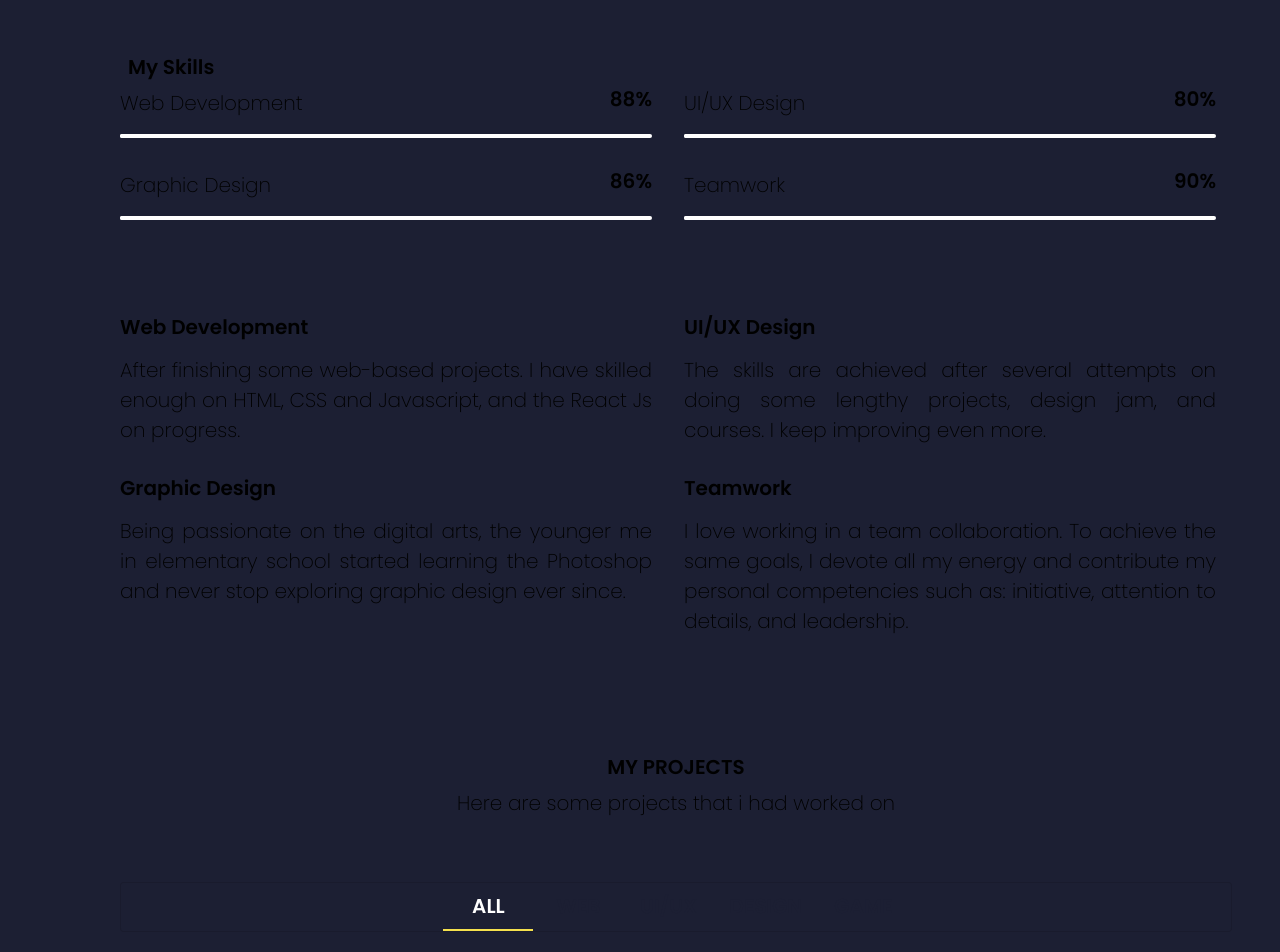
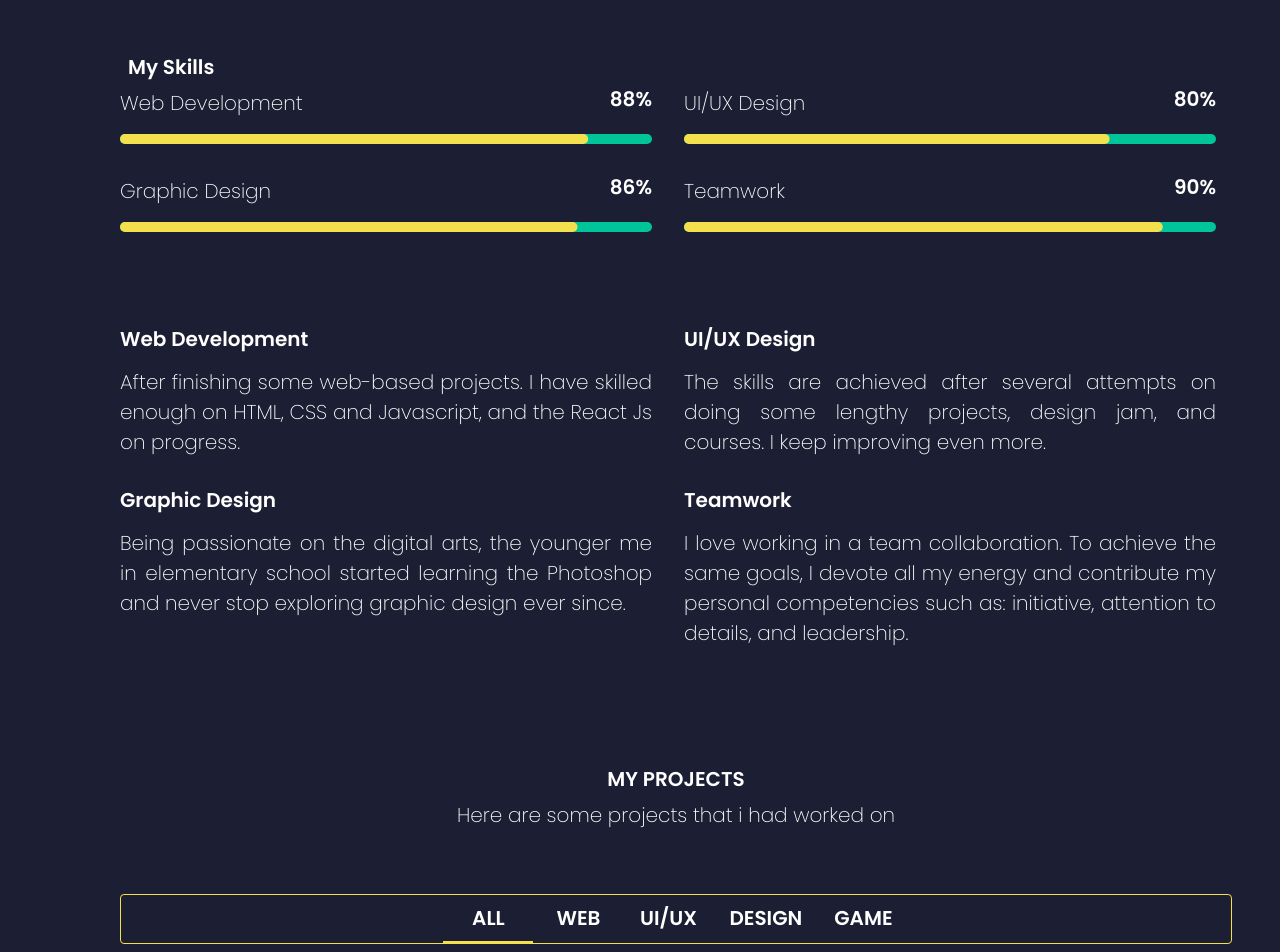
Before and after one commit to rayhanendra/myPortfolio-V1, a React (Create React App) app: page / in a window 1280 px wide. Shown: the part 1120-2072 px from the top of the page. Built offline with nearby package versions, Linux system fonts and the light colour scheme.

Commit message:
fix about & project + fix tab & dialog

```diff
--- a/public/index.html
+++ b/public/index.html
@@ -26,7 +26,7 @@
     -->
     <title>Rayhanendra's Portfolio</title>
   </head>
-  <body>
+  <body style="background-color: #1C1F33">
     <noscript>You need to enable JavaScript to run this app.</noscript>
     <div id="root"></div>
     <!--
--- a/src/App.js
+++ b/src/App.js
@@ -17,7 +17,6 @@ function App() {
           maxWidth="xl"
           sx={{
             paddingLeft: { lg: 12 },
-            backgroundColor: "#1C1F33",
           }}
         >
           <Home />
--- a/src/components/Dialog/DialogBase.js
+++ b/src/components/Dialog/DialogBase.js
@@ -26,8 +26,7 @@ const useStyles = makeStyles(({ palette, spacing }) => ({
 
 const DialogBase = (props) => {
   const classes = useStyles();
-  const { children, title, type, year, github, setIsShowDialog, isShowDialog } =
-    props;
+  const { children, title, type, year, github, onClose, open } = props;
 
   const fullScreen = useMediaQuery(theme.breakpoints.down("sm"));
 
@@ -38,7 +37,8 @@ const DialogBase = (props) => {
   return (
     <Box>
       <Dialog
-        open={isShowDialog}
+        onClose={onClose}
+        open={open}
         TransitionComponent={Transition}
         aria-labelledby="alert-dialog-title"
         aria-describedby="alert-dialog-description"
@@ -69,7 +69,7 @@ const DialogBase = (props) => {
               </a>
             )}
           </Box>
-          <IconButton onClick={() => setIsShowDialog(!isShowDialog)}>
+          <IconButton onClick={() => onClose(false)}>
             <Close className={classes.titleClose} style={{ color: "white" }} />
           </IconButton>
         </Box>
--- a/src/containers/About/About.js
+++ b/src/containers/About/About.js
@@ -2,25 +2,26 @@ import React from "react";
 import { Box, Container, Grid, Typography } from "@mui/material";
 import theme from "containers/styles/theme";
 import about from "assets/images/about.svg";
-import LinearProgress from "@mui/material/LinearProgress";
+import LinearProgress, {
+  linearProgressClasses,
+} from "@mui/material/LinearProgress";
 import { skills } from "./data";
-import { makeStyles, withStyles } from "@mui/styles";
+import { makeStyles } from "@mui/styles";
+import { styled } from "@mui/material/styles";
+
 // import poly2 from "assets/images/poly2.png";
 
-const BorderLinearProgress = withStyles((theme) => ({
-  root: {
-    height: 10,
-    borderRadius: 5,
-    marginTop: theme.spacing(2),
-  },
-  colorPrimary: {
+const BorderLinearProgress = styled(LinearProgress)(({ theme }) => ({
+  height: 10,
+  borderRadius: 5,
+  [`&.${linearProgressClasses.colorPrimary}`]: {
     backgroundColor: theme.palette.secondary.accent,
   },
-  bar: {
+  [`& .${linearProgressClasses.bar}`]: {
     borderRadius: 5,
     backgroundColor: theme.palette.secondary.main,
   },
-}))(LinearProgress);
+}));
 
 const useStyles = makeStyles(() => ({
   root: {
@@ -41,12 +42,12 @@ const About = () => {
           {/* <Box className={classes.poly}>
           <img src={poly2} alt="polygon" />
         </Box> */}
-          <Grid container style={{ marginBottom: theme.spacing(10) }}>
+          <Grid container sx={{ marginBottom: theme.spacing(10) }}>
             <Grid item xs={12} md={6}>
               <img src={about} alt="" />
             </Grid>
-            <Grid item xs={12} md={6} style={{ margin: "auto", width: "50%" }}>
-              <Typography variant="body1" align="justify">
+            <Grid item xs={12} md={6} sx={{ margin: "auto", width: "50%" }}>
+              <Typography color="primary" variant="body1" align="justify">
                 I’m <b>M.Rayhanendra Adikoesoemo</b>
                 <br />
                 <br />
@@ -62,8 +63,12 @@ const About = () => {
               </Typography>
             </Grid>
           </Grid>
-          <Box style={{ marginBottom: theme.spacing(10) }}>
-            <Typography variant="h3" style={{ padding: theme.spacing(1) }}>
+          <Box sx={{ marginBottom: theme.spacing(10) }}>
+            <Typography
+              color="primary"
+              variant="h3"
+              sx={{ padding: theme.spacing(1) }}
+            >
               My Skills
             </Typography>
             <Grid container spacing={2}>
@@ -73,11 +78,15 @@ const About = () => {
                   item
                   xs={12}
                   sm={6}
-                  style={{ padding: theme.spacing(2) }}
+                  sx={{ padding: theme.spacing(2) }}
                 >
-                  <Box display="flex" justifyContent="space-between">
-                    <Typography variant="body1">{data.title}</Typography>
-                    <Typography variant="h3">{data.value}%</Typography>
+                  <Box display="flex" justifyContent="space-between" mb={2}>
+                    <Typography color="primary" variant="body1">
+                      {data.title}
+                    </Typography>
+                    <Typography color="primary" variant="h3">
+                      {data.value}%
+                    </Typography>
                   </Box>
                   <BorderLinearProgress
                     variant="determinate"
@@ -89,19 +98,15 @@ const About = () => {
           </Box>
           <Grid container spacing={2}>
             {skills.map((data, index) => (
-              <Grid
-                key={index}
-                item
-                md={6}
-                style={{ padding: theme.spacing(2) }}
-              >
+              <Grid key={index} item md={6} sx={{ padding: theme.spacing(2) }}>
                 <Typography
+                  color="primary"
                   variant="h3"
-                  style={{ marginBottom: theme.spacing(2) }}
+                  sx={{ marginBottom: theme.spacing(2) }}
                 >
                   {data.title}
                 </Typography>
-                <Typography variant="body1" align="justify">
+                <Typography color="primary" variant="body1" align="justify">
                   {data.desc}
                 </Typography>
               </Grid>
--- a/src/containers/Project/Project.js
+++ b/src/containers/Project/Project.js
@@ -16,18 +16,12 @@ import { makeStyles } from "@mui/styles";
 import DialogProject from "components/Dialog/DialogProject";
 import theme from "containers/styles/theme";
 import { ProjectWrapper } from "context/wrapper";
-import React from "react";
+import React, { useState } from "react";
 import { data } from "./data";
 
 const useStyles = makeStyles(() => ({
   root: {
     marginBottom: theme.spacing(12),
-  },
-  paper: {
-    flexGrow: 1,
-    marginBottom: theme.spacing(6),
-    backgroundColor: theme.palette.background.default,
-    borderColor: theme.palette.secondary.main,
   },
   card: {
     maxWidth: 345,
@@ -72,22 +66,40 @@ function Project() {
     setOpenDialog(true);
   };
 
+  const handleClose = () => {
+    setOpenDialog(false);
+  };
+
   return (
     <section id="project-section">
       <Container className={classes.root}>
         <Box mb={8} textAlign="center">
-          <Typography variant="h3" style={{ padding: theme.spacing(1) }}>
+          <Typography
+            color="primary"
+            variant="h3"
+            style={{ padding: theme.spacing(1) }}
+          >
             MY PROJECTS
           </Typography>
-          <Typography variant="body1">
+          <Typography color="primary" variant="body1">
             Here are some projects that i had worked on
           </Typography>
         </Box>
         <Box>
-          <Paper variant="outlined" elevation={0} className={classes.paper}>
+          <Paper
+            variant="outlined"
+            elevation={0}
+            sx={{
+              flexGrow: 1,
+              marginBottom: theme.spacing(6),
+              backgroundColor: theme.palette.background.default,
+              borderColor: theme.palette.secondary.main,
+            }}
+          >
             <Tabs
               value={value}
               onChange={handleChange}
+              textColor=""
               indicatorColor="secondary"
               centered
             >
@@ -160,7 +172,8 @@ function Project() {
           <ProjectWrapper dataProject={projectData}>
             {openDialog && (
               <DialogProject
-                isShowDialog={openDialog}
+                open={openDialog}
+                onClose={handleClose}
                 setIsShowDialog={setOpenDialog}
               />
             )}
--- a/src/index.js
+++ b/src/index.js
@@ -1,6 +1,5 @@
 import React from "react";
 import ReactDOM from "react-dom";
-
 import App from "App";
 
 ReactDOM.render(
```
